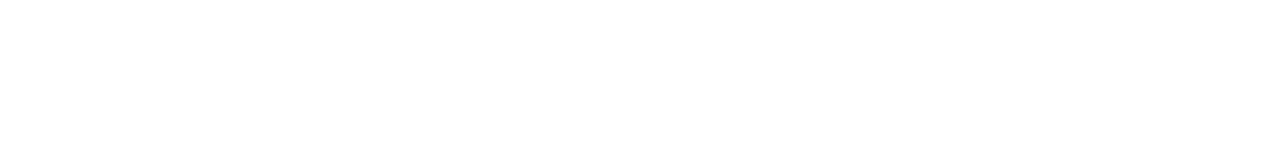
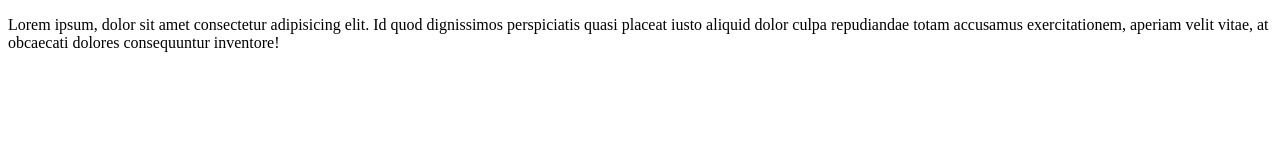
Before and after one commit to Adilson-Araujo/curso_git_1, a plain HTML site: page index.html in a window 1280 px wide. Drawn offline with Linux system fonts and the light colour scheme.

Commit message:
Enviando alterações

```diff
--- a/index.html
+++ b/index.html
@@ -6,6 +6,6 @@
     <title>Document</title>
 </head>
 <body>
-
+    <p>Lorem ipsum, dolor sit amet consectetur adipisicing elit. Id quod dignissimos perspiciatis quasi placeat iusto aliquid dolor culpa repudiandae totam accusamus exercitationem, aperiam velit vitae, at obcaecati dolores consequuntur inventore!</p>
 </body>
 </html>
```
